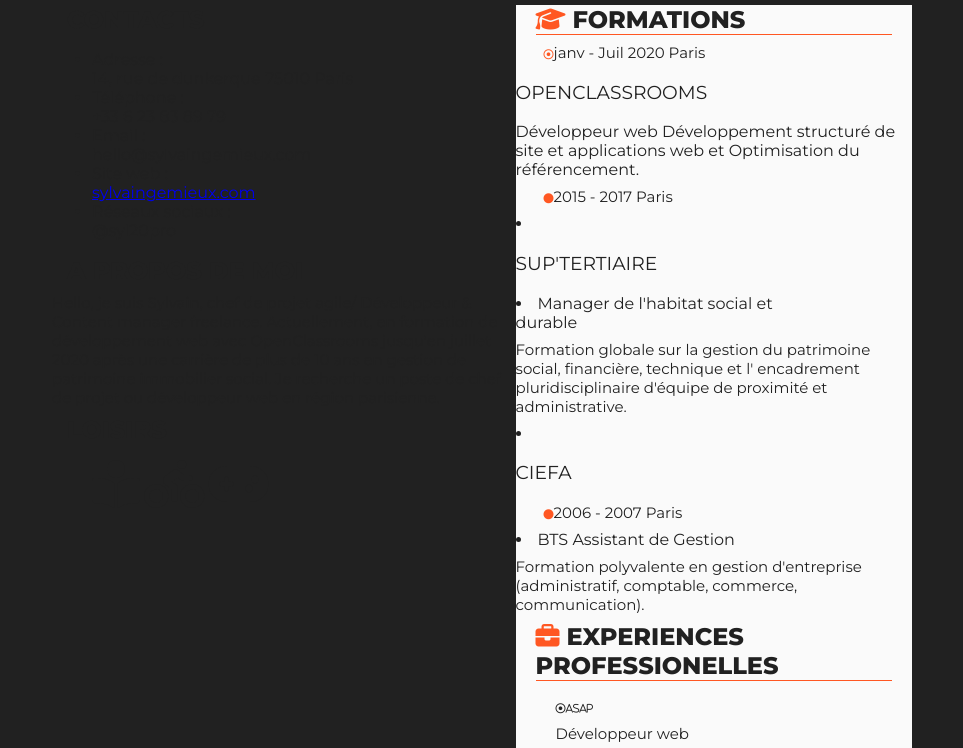
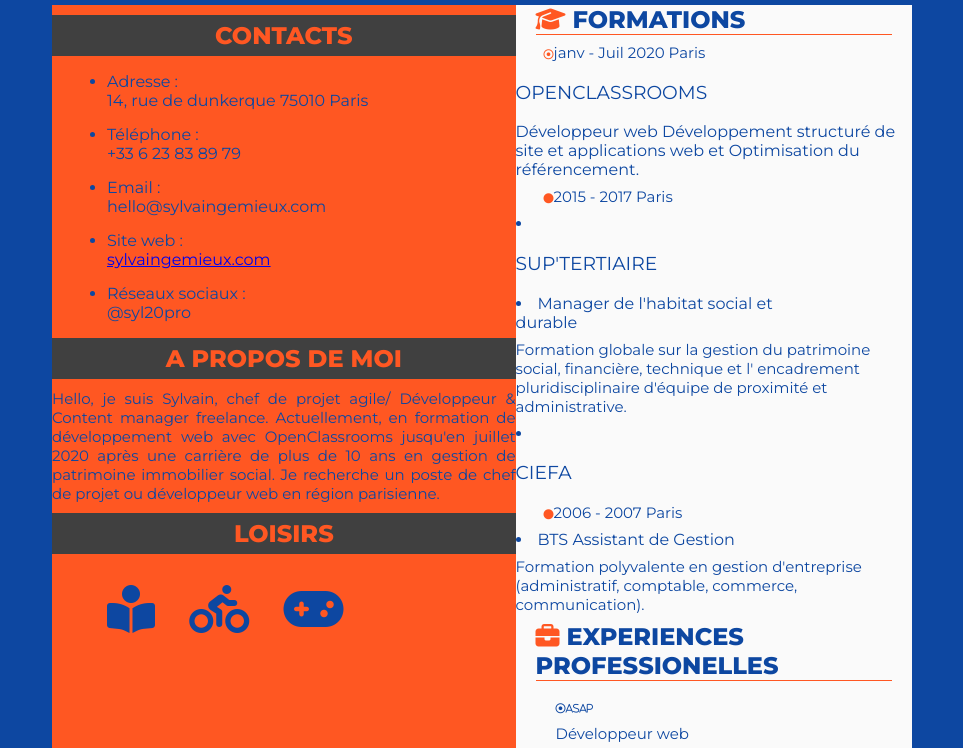
Before and after one commit to syl20pro/cv.oc, a plain HTML site: page index.html in a window 1280 px wide. Shown: the part 357-1105 px from the top of the page, without its empty margins (158-1121 px from the left). Drawn offline with Linux system fonts and the light colour scheme.

Commit message:
MAJ readme + css

```diff
--- a/css/styles.css
+++ b/css/styles.css
@@ -16,7 +16,7 @@
     box-sizing: border-box;
     --first-color: #FF5722;
     --second-color: #404040;
-    --background-color: #212121;
+    --background-color: #0D47A1;
     --main-color: #FAFAFA;
 }
 
@@ -105,12 +105,12 @@
 
 /* A propos */
 
-.aside-infos {
+.section-infos {
     background-color: var(--first-color);
     text-align: justify;
 }
 
-.aside-infos h2 {
+.section-infos h2 {
     text-align: center;
     color: var(--first-color);
     background-color: var(--second-color);
@@ -118,7 +118,7 @@
     padding: 6px 0;
 }
 
-.aside-infos ul li {
+.section-infos ul li {
     margin: 15px;
 }
 
```
Also changed, not shown: README.md.
